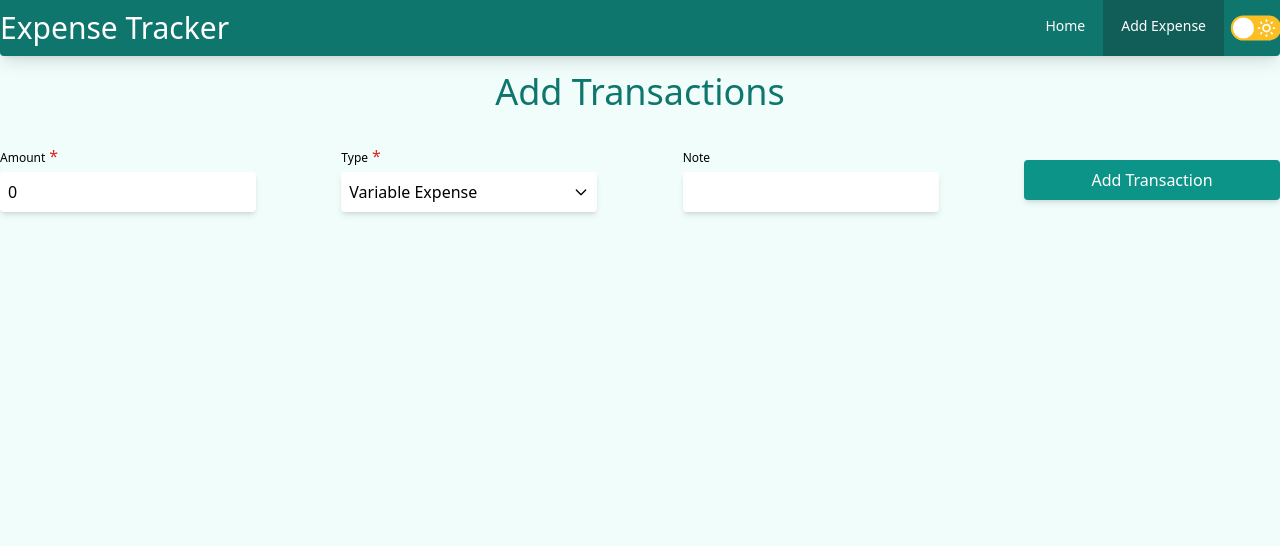
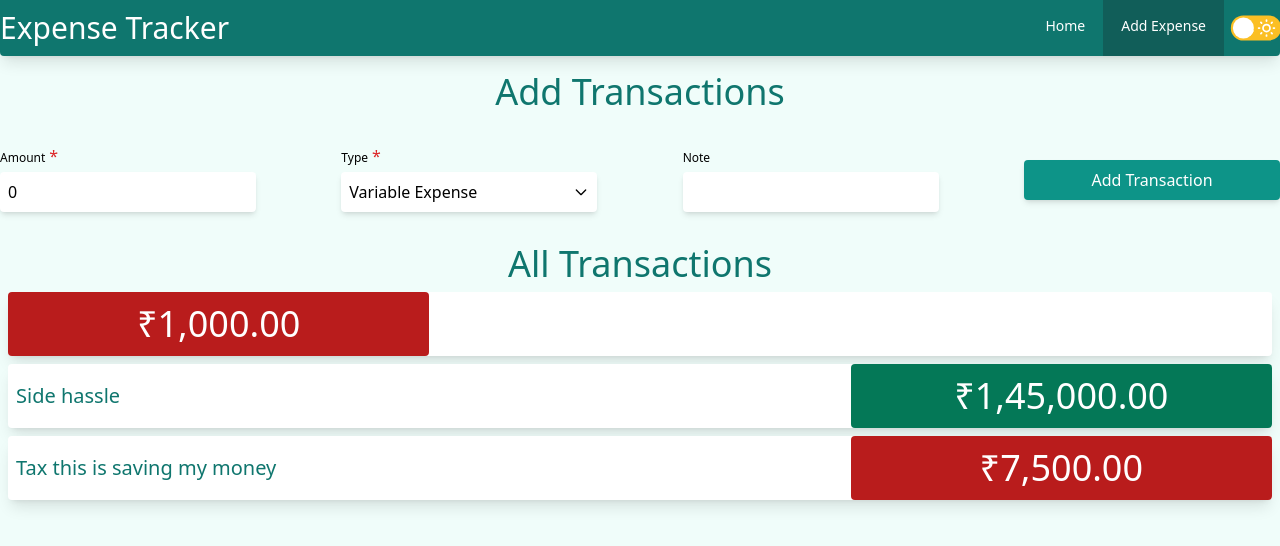
Before and after one commit to shashankshetty1996/expense-tracker-next, a Next.js app: page /transactions/add in a window 1280 px wide. Shown: the top 546 px of the page. Built offline with nearby package versions, Linux system fonts and the light colour scheme.

Commit message:
Transaction Server basic fetching

```diff
--- /dev/null
+++ b/mock/transactions.json
@@ -0,0 +1,17 @@
+[
+  { "id": 1, "owner": "shashank", "amount": 1000, "type": 4 },
+  {
+    "id": 1,
+    "owner": "shashank",
+    "amount": 145000,
+    "type": 1,
+    "note": "Side hassle"
+  },
+  {
+    "id": 1,
+    "owner": "shashank",
+    "amount": 7500,
+    "type": 4,
+    "note": "Tax this is saving my money"
+  }
+]
--- a/modules/components/transaction-summary/TransactionSummary.tsx
+++ b/modules/components/transaction-summary/TransactionSummary.tsx
@@ -3,19 +3,21 @@ import { formatCurrency } from '../../../utilities/helpers/utils';
 import { ITransactionSummary } from '../../../utilities/interfaces';
 
 function TransactionSummary(props: ITransactionSummary) {
-  const { title, amount, type = 'debit' } = props;
+  const { amount, title = '', type = 'debt' } = props;
 
   const currency = formatCurrency(amount);
 
   const currencyClassName = `${
-    type === 'debit' ? 'bg-emerald-700' : 'bg-red-700'
+    type === 'debt' ? 'bg-emerald-700' : 'bg-red-700'
   } text-white text-center text-md w-2/5 md:w-1/3 py-3 px-2 rounded`;
 
   return (
     <div className="bg-white dark:bg-slate-500 shadow-lg rounded flex-1 flex justify-between items-center my-2 md:mx-2">
-      <h1 className="text-md md:text-xl text-center text-teal-700 dark:text-slate-100 py-2 h-full px-2 rounded">
-        {title}
-      </h1>
+      {title !== '' && (
+        <h1 className="text-md md:text-xl text-center text-teal-700 dark:text-slate-100 py-2 h-full px-2 rounded">
+          {title}
+        </h1>
+      )}
       <h3 className={currencyClassName}>{currency}</h3>
     </div>
   );
--- a/modules/core/dropdown/Dropdown.tsx
+++ b/modules/core/dropdown/Dropdown.tsx
@@ -1,4 +1,4 @@
-import { useRef, useState, forwardRef } from 'react';
+import { useRef, useState, forwardRef, KeyboardEvent } from 'react';
 import { Control, useController } from 'react-hook-form';
 import { useOutsideClick } from '../../../utilities/hooks';
 
@@ -31,10 +31,16 @@ function DropdownComp(props: DropdownProps, ref) {
   const containerRef = useRef<HTMLDivElement>(null);
   useOutsideClick(containerRef, closeDropdown, open);
 
-  const selectedOption = options.find(option => option.value === value) ?? {
-    label: '',
-    value: ''
-  };
+  const selectedOptionIndex = options.findIndex(
+    option => option.value === value
+  );
+  const selectedOption =
+    selectedOptionIndex !== -1
+      ? options[selectedOptionIndex]
+      : {
+          label: '',
+          value: ''
+        };
 
   const onItemSelect = (option: DropdownOption) => {
     if (open) {
@@ -49,6 +55,7 @@ function DropdownComp(props: DropdownProps, ref) {
         className="flex justify-between items-center rounded p-2 shadow-md bg-white dark:bg-stone-600"
         onClick={() => setOpen(c => !c)}
         ref={ref}
+        tabIndex={0}
       >
         <span className="text-base">{selectedOption.label}</span>
         <svg
@@ -75,14 +82,14 @@ function DropdownComp(props: DropdownProps, ref) {
             : 'opacity-0 h-0 translate-y-2 -z-10'
         }`}
       >
-        {options.map(option => {
+        {options.map((option, index) => {
           const isSelected = option.value === value;
+          const itemClassName = `p-2 cursor-pointer dark:text-slate-50 hover:text-white hover:bg-teal-700 dark:hover:bg-stone-700
+          ${isSelected ? 'text-white bg-teal-600 dark:bg-stone-600' : ''}`;
           return (
             <li
               key={option.value}
-              className={`p-2 cursor-pointer dark:text-slate-50 hover:text-white hover:bg-teal-700 dark:hover:bg-stone-700 ${
-                isSelected ? 'text-white bg-teal-600 dark:bg-stone-600' : ''
-              }`}
+              className={itemClassName}
               onClick={() => onItemSelect(option)}
             >
               {option.label}
--- /dev/null
+++ b/pages/api/transactions/index.ts
@@ -0,0 +1,33 @@
+import { NextApiRequest, NextApiResponse } from 'next';
+import { readFile } from 'fs/promises';
+import path from 'path';
+
+async function getTransactions(req: NextApiRequest, res: NextApiResponse) {
+  // const response = await fetch('http://localhost:3000/transactions.json');
+  // const data = await response.json();
+  // res.status(200).json({ success: true, message: 'Got response', data });
+
+  const filePath = path.join('mock', 'transactions.json');
+  try {
+    const transactions = await readFile(filePath, 'utf8');
+    const data = JSON.parse(transactions);
+    res.status(200).json({ success: true, message: 'Got response', data });
+  } catch (error) {
+    res.status(502).json({
+      success: false,
+      message: 'Something went wrong while reading file content',
+      error
+    });
+  }
+}
+
+export default async function transactionAPI(
+  req: NextApiRequest,
+  res: NextApiResponse
+) {
+  if (req.method === 'GET') {
+    await getTransactions(req, res);
+  } else {
+    res.status(500).json({ success: false, message: 'No such endpoint exist' });
+  }
+}
--- a/pages/index.tsx
+++ b/pages/index.tsx
@@ -13,7 +13,7 @@ export default function Home() {
             <TransactionSummary
               title="Total Balance"
               amount={100000}
-              type="debit"
+              type="debt"
             />
             <TransactionSummary
               title="Total Expenses"
@@ -26,7 +26,7 @@ export default function Home() {
             <TransactionSummary
               title="Total Balance"
               amount={100000}
-              type="debit"
+              type="debt"
             />
             <TransactionSummary
               title="Total Expenses"
--- a/pages/transactions/add.tsx
+++ b/pages/transactions/add.tsx
@@ -1,7 +1,8 @@
+import { GetServerSidePropsResult } from 'next';
 import Head from 'next/head';
 import { useForm } from 'react-hook-form';
 
-import { Navbar } from '../../modules/components';
+import { Navbar, TransactionSummary } from '../../modules/components';
 import {
   Button,
   FormElement,
@@ -9,6 +10,8 @@ import {
   ControlledDropdown
 } from '../../modules/core';
 import { TransactionType } from '../../utilities/helpers/enums';
+import { getPaymentMode } from '../../utilities/helpers/utils';
+import { ITransactions } from '../../utilities/interfaces';
 
 const transactionTypeOptions = [
   { label: 'Fixed Income', value: TransactionType.FIXED_INCOME },
@@ -42,7 +45,12 @@ const defaultValue = {
   [fields.note.key]: ''
 };
 
-export default function AddTransition() {
+interface IAddTransition {
+  transactions: ITransactions[];
+}
+
+export default function AddTransition(props: IAddTransition) {
+  const { transactions } = props;
   const {
     control,
     handleSubmit,
@@ -129,7 +137,46 @@ export default function AddTransition() {
             </Button>
           </FormElement>
         </form>
+
+        <section className="container mx-auto">
+          <h1 className="text-2xl md:text-4xl text-center text-teal-700 dark:text-slate-100 mt-4">
+            All Transactions
+            {transactions.map(transaction => {
+              const paymentMode = getPaymentMode(transaction.type);
+              return (
+                <div key={transaction.id}>
+                  <TransactionSummary
+                    title={transaction.note}
+                    amount={transaction.amount}
+                    type={paymentMode}
+                  />
+                </div>
+              );
+            })}
+          </h1>
+        </section>
       </main>
     </>
   );
 }
+
+export const getServerSideProps = async (): Promise<
+  GetStaticPropsResult<IAddTransition>
+> => {
+  const transactions = [];
+
+  try {
+    const response = await fetch('http://localhost:3000/api/transactions/');
+    const content = await response.json();
+    transactions.push(...content.data);
+  } catch (error) {
+    console.log(error.message);
+    console.log('Error while reading the file');
+  }
+
+  return {
+    props: {
+      transactions
+    }
+  };
+};
--- a/utilities/helpers/utils.ts
+++ b/utilities/helpers/utils.ts
@@ -1,3 +1,6 @@
+import { TransactionType } from './enums';
+import { PaymentMode } from '../interfaces';
+
 export const isServer = (): boolean => typeof window === undefined;
 
 export const formatCurrency = (value: number, decimal: number = 2): string => {
@@ -7,3 +10,14 @@ export const formatCurrency = (value: number, decimal: number = 2): string => {
     currency: 'INR'
   });
 };
+
+export const getPaymentMode = (type: TransactionType): PaymentMode => {
+  switch (type) {
+    case TransactionType.FIXED_INCOME:
+    case TransactionType.VARIABLE_INCOME:
+      return 'debt';
+
+    default:
+      return 'credit';
+  }
+};
--- a/utilities/interfaces/components/TransactionsEntry.ts
+++ b/utilities/interfaces/components/TransactionsEntry.ts
@@ -1,5 +1,6 @@
+export type PaymentMode = 'credit' | 'debt';
 export interface ITransactionSummary {
-  title: string;
   amount: number;
-  type?: 'credit' | 'debit';
+  title?: string;
+  type?: PaymentMode;
 }
--- a/utilities/interfaces/index.ts
+++ b/utilities/interfaces/index.ts
@@ -1,2 +1,3 @@
 export * from './components/TransactionsEntry';
 export * from './components/Navbar';
+export * from './server/transactions';
```
Also changed, not shown: 1 other file (tests, documents, lock files or other folders).
